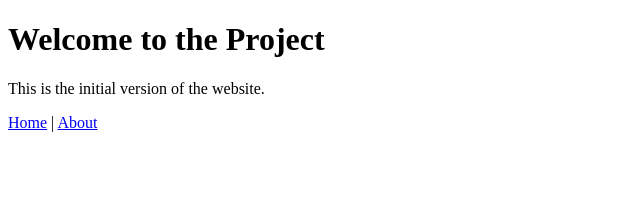
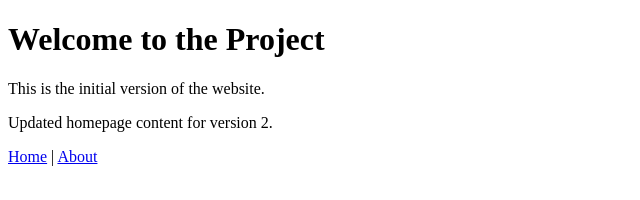
Before and after one commit to Sharan-code-sys/Git_Workflow_Test_Case_Assignment, a plain HTML site: page index.html in a window 1280 px wide. Shown: the whole page, without its empty margins (0-640 px from the left). Drawn offline with Linux system fonts and the light colour scheme.

Commit message:
Update homepage content

```diff
--- a/index.html
+++ b/index.html
@@ -8,6 +8,7 @@
 <body>
   <h1>Welcome to the Project</h1>
   <p>This is the initial version of the website.</p>
+  <p>Updated homepage content for version 2.</p>
   <nav>
     <a href="index.html">Home</a> |
     <a href="about.html">About</a>
```
